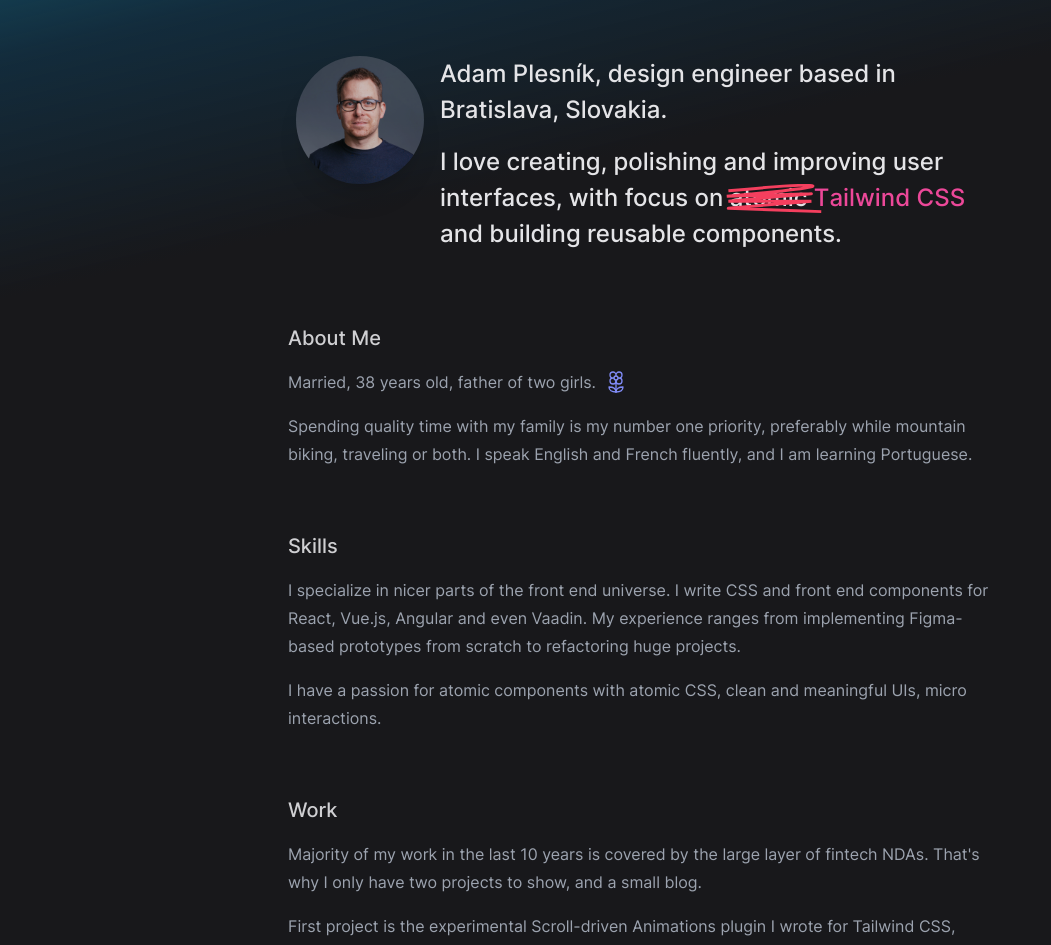
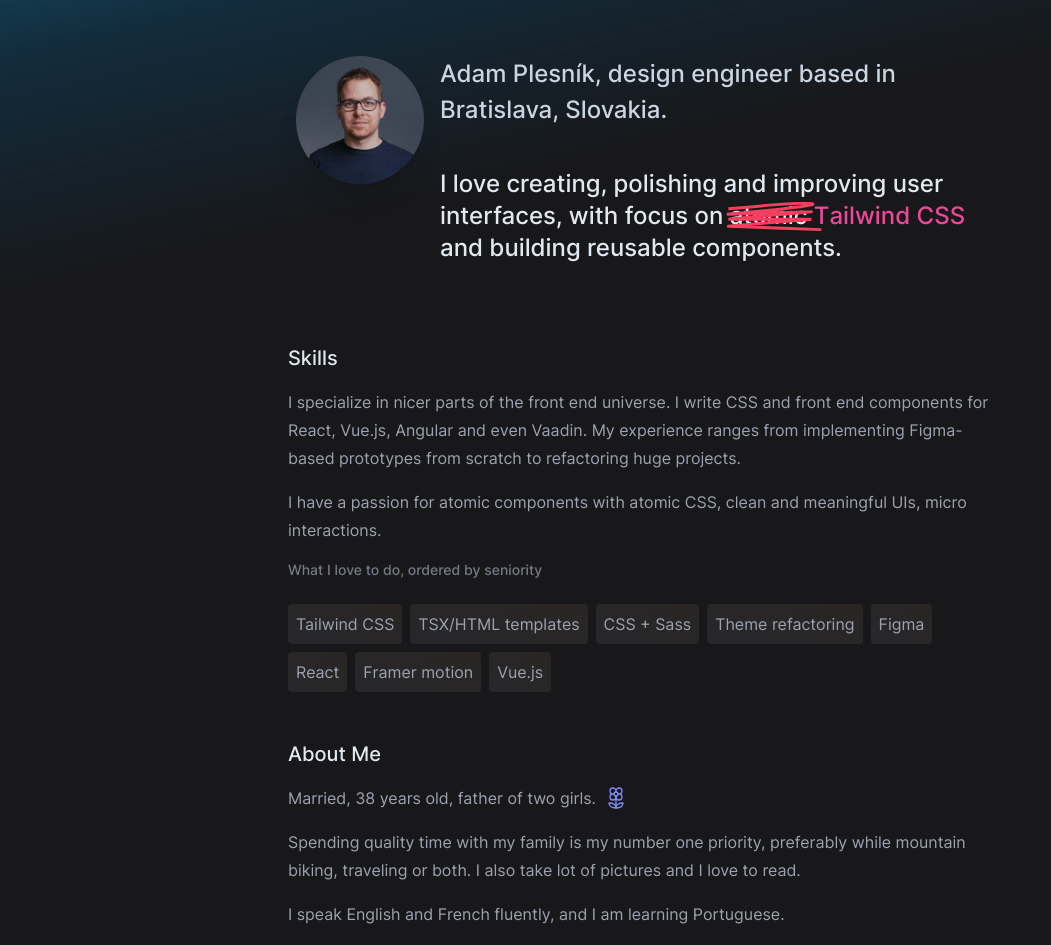
Before and after one commit to adamplesnik/adamplesnik.com, a React (Vite) app: page / in a window 1280 px wide. Shown: the top 945 px of the page, without its empty margins (0-1051 px from the left). Built offline with nearby package versions, Linux system fonts and the light colour scheme.

Commit message:
Update info, cv, tune headings

```diff
--- a/src/components/Heading.tsx
+++ b/src/components/Heading.tsx
@@ -7,32 +7,32 @@ const Heading = ({
   children,
   id = '',
 }: PropsWithChildren<TitleProps>) => {
-  const defaultClasses = 'relative w-full font-medium text-zinc-200' + addWithSpace(className)
+  const defaultClasses = 'relative w-full font-medium' + addWithSpace(className)
   const anchor = id ? <a id={id} className={'absolute -top-32'} /> : ''
   if (size === 1) {
     return (
-      <h1 className={defaultClasses + ' pb-4 text-2xl leading-normal'}>
+      <h1 className={defaultClasses + ' pb-4 text-2xl leading-normal text-slate-300'}>
         {children}
         {anchor}
       </h1>
     )
   } else if (size === 2) {
     return (
-      <h2 className={defaultClasses + ' py-6 text-3xl opacity-90'}>
+      <h2 className={defaultClasses + ' py-6 text-2xl text-slate-200'}>
         {children}
         {anchor}
       </h2>
     )
   } else if (size === 3) {
     return (
-      <h3 className={defaultClasses + ' pb-4 text-xl opacity-90'}>
+      <h3 className={defaultClasses + ' pb-4 text-xl text-slate-200'}>
         {children}
         {anchor}
       </h3>
     )
   } else {
     return (
-      <h4 className={defaultClasses + ' pb-6 text-sm opacity-50'}>
+      <h4 className={defaultClasses + ' pb-6 text-sm opacity-70'}>
         {children}
         {anchor}
       </h4>
--- a/src/content/CvTile.tsx
+++ b/src/content/CvTile.tsx
@@ -12,12 +12,11 @@ const CvTile = () => {
         </div>
         <FlowerAnim />
       </div>
-
       <Paragraph>
         Spending quality time with my family is my number one priority, preferably while mountain
-        biking, traveling or both. I speak English and French fluently, and I am learning
-        Portuguese.
+        biking, traveling or both. I also take lot of pictures and I love to read.
       </Paragraph>
+      <Paragraph>I speak English and French fluently, and I am learning Portuguese.</Paragraph>
     </div>
   )
 }
--- a/src/content/InfoTile.tsx
+++ b/src/content/InfoTile.tsx
@@ -9,10 +9,8 @@ const InfoTile = () => {
     <div className="flex flex-col items-start gap-4 p-2 sm:flex-row">
       <Photo />
       <div>
-        <Heading size={1} className="text-slate-300">
-          Adam Plesník, design engineer based in Bratislava, Slovakia.
-        </Heading>
-        <Heading size={1} className="text-slate-300">
+        <Heading size={1}>Adam Plesník, design engineer based in Bratislava, Slovakia.</Heading>
+        <Heading size={2}>
           I love creating, polishing and improving user interfaces, with focus on{' '}
           <span className="stroke relative whitespace-nowrap">
             <ScratchAnim />
--- a/src/content/SkillsTile.tsx
+++ b/src/content/SkillsTile.tsx
@@ -1,6 +1,17 @@
 import Em from '../components/Em'
 import Heading from '../components/Heading'
 import Paragraph from '../components/Paragraph'
+
+const skills = [
+  'Tailwind CSS',
+  'TSX/HTML templates',
+  'CSS + Sass',
+  'Theme refactoring',
+  'Figma',
+  'React',
+  'Framer motion',
+  'Vue.js',
+]
 
 const SkillsTile = () => {
   return (
@@ -15,6 +26,14 @@ const SkillsTile = () => {
         I have a <Em>passion for atomic components with atomic CSS</Em>, clean and meaningful UIs,
         micro interactions.
       </Paragraph>
+      <Heading size={4}>What I love to do, ordered by seniority</Heading>
+      <ul className="flex flex-wrap gap-2">
+        {skills.map((skill, i) => (
+          <li key={i} className="rounded bg-gradient-to-tr from-zinc-800 to-stone-800 p-2">
+            {skill}
+          </li>
+        ))}
+      </ul>
     </div>
   )
 }
--- a/src/content/WorkTile.tsx
+++ b/src/content/WorkTile.tsx
@@ -7,12 +7,7 @@ const WorkTile = () => {
       <Heading size={3}>Work</Heading>
       <Paragraph>
         Majority of my work in the last 10 years is covered by the large layer of fintech NDAs.
-        That's why I only have two projects to show, and a small blog.
-      </Paragraph>
-      <Paragraph>
-        First project is the experimental Scroll-driven Animations plugin I wrote for Tailwind CSS,
-        along with the demo site. The second project is the showcase of my efforts to refactor the
-        front end of a huge open-source project.
+        That's why I only have a handful of projects to showcase.
       </Paragraph>
     </div>
   )
--- a/src/pages/Home.tsx
+++ b/src/pages/Home.tsx
@@ -1,4 +1,3 @@
-import MediumTile from '@/content/MediumTile'
 import CvTile from '../content/CvTile'
 import InfoTile from '../content/InfoTile'
 import PluginTile from '../content/PluginTile'
@@ -11,12 +10,11 @@ const Home = () => {
   return (
     <Page>
       <InfoTile />
+      <SkillsTile />
       <CvTile />
-      <SkillsTile />
       <WorkTile />
       <PluginTile />
       <WebUmeniaTile />
-      <MediumTile />
     </Page>
   )
 }
```
